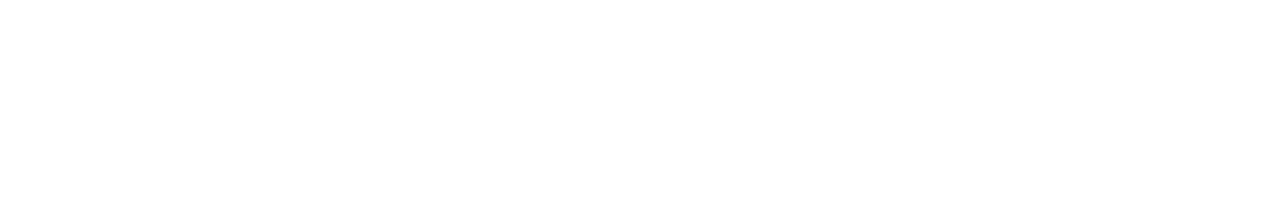
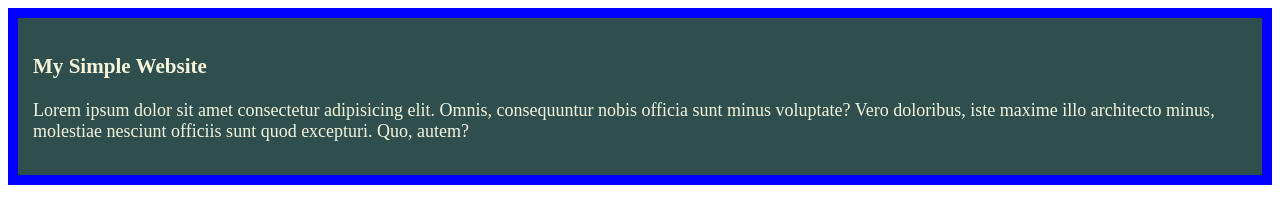
Before and after one commit to mhmitas/my-simple-website, a plain HTML site: page index.html in a window 1280 px wide. Drawn offline with Linux system fonts and the light colour scheme.

Commit message:
update korte perechi

```diff
--- a/index.html
+++ b/index.html
@@ -4,8 +4,13 @@
     <meta charset="UTF-8">
     <meta name="viewport" content="width=device-width, initial-scale=1.0">
     <title>My Simple Website</title>
+    <link rel="stylesheet" href="styles/blog.css">
 </head>
 <body>
-
+    <!-- if i want to send it to git hub =I have to do 1.Git Add 2.git commit 3.git push -->
+    <div>
+        <h3>My Simple Website</h3>
+        <p>Lorem ipsum dolor sit amet consectetur adipisicing elit. Omnis, consequuntur nobis officia sunt minus voluptate? Vero doloribus, iste maxime illo architecto minus, molestiae nesciunt officiis sunt quod excepturi. Quo, autem?</p>
+    </div>
 </body>
 </html>
--- /dev/null
+++ b/styles/blog.css
@@ -0,0 +1,7 @@
+div{
+    background-color: darkslategrey;
+    color: beige;
+    font-size: large;
+    padding: 15px;
+    border: 10px solid blue;
+}
```
